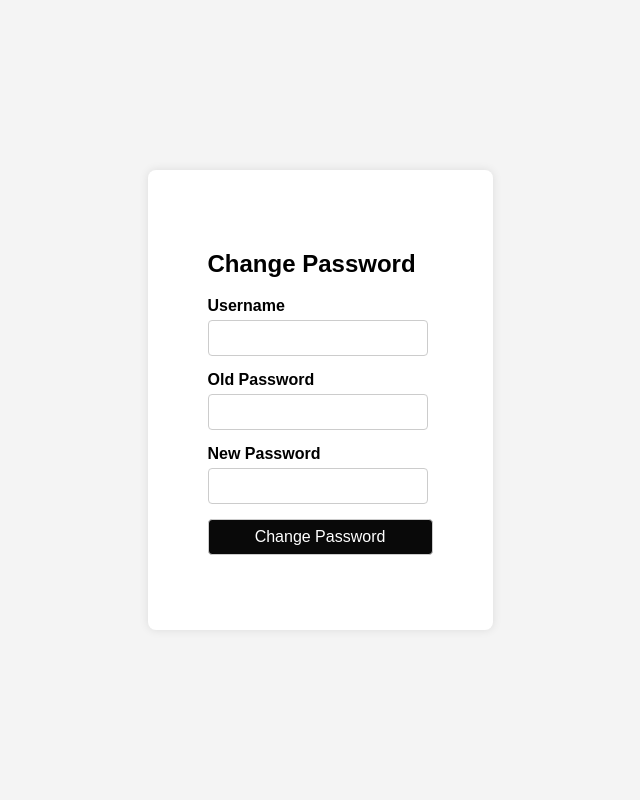
After one commit to Tomawk/SNH_Project, a PHP site: page /password_change.php in a window 1280 px wide. The commit adds this page. Shown: the whole page, without its empty margins (320-960 px from the left). Run offline with PHP 8.4, Linux system fonts and the light colour scheme.

Commit message:
stilizzate password change e recovery

```diff
--- /dev/null
+++ b/CSS/stilePasswordChange.css
@@ -0,0 +1,41 @@
+body {
+    font-family: Arial, sans-serif;
+    margin: 0;
+    padding: 0;
+    display: flex;
+    justify-content: center;
+    align-items: center;
+    height: 100vh;
+    background-color: #f4f4f4;
+  }
+  .change-password-form {
+    background-color: #fff;
+    padding: 60px;
+    border-radius: 8px;
+    box-shadow: 0 0 10px rgba(0, 0, 0, 0.1);
+  }
+  .form-group {
+    margin-bottom: 15px;
+  }
+  label {
+    display: block;
+    font-weight: bold;
+    margin-bottom: 5px;
+  }
+  input[type="password"], input[type="submit"], input[type="text"]{
+    padding: 8px;
+    width: 90%;
+    border-radius: 4px;
+    border: 1px solid #ccc;
+    font-size: 16px;
+  }
+  input[type="submit"] {
+    background-color: #090909;
+    color: #fff;
+    cursor: pointer;
+    transition: background-color 0.3s ease;
+    width: 100%;
+  }
+  input[type="submit"]:hover {
+    background-color: #6c6f75;
+  }
--- a/CSS/stileinfo.css
+++ b/CSS/stileinfo.css
@@ -275,3 +275,8 @@ span.psw {
        width: 100%;
     }
 }
+#change_pwd{
+    position: absolute;
+    left: 15%;
+    top: 83%;
+}
--- a/html/modal.php
+++ b/html/modal.php
@@ -28,7 +28,7 @@
 
     <div class="container" style="background-color:#f1f1f1">
       <button type="button" onclick="closemodal()" class="cancelbtn">Cancel</button>
-      <span class="psw"><a href="#">Password</a> dimenticata?</span>
+      <span class="psw"><a href="recover_password.php">Password</a> dimenticata?</span>
     </div>
   </form>
 </div>
--- a/info.php
+++ b/info.php
@@ -46,7 +46,7 @@
 	</nav>
 	<div id="center_div">
 		<div id="image">
-		<img src="immagini/user.png" alt="avatar">
+			<img src="immagini/user.png" alt="avatar">
 		</div>
 		<p id= "username"><strong><?php echo $_SESSION['username']?></strong></p>
 		<p id="storico"><strong>Utente dal: </strong><?php echo $date ?></p>
@@ -56,6 +56,7 @@
 		<p id= "indirizzo"><strong>Indirizzo: </strong><?php echo $indirizzo ?></p>
 		<p id= "citta"><strong>Citt&agrave;: </strong><?php echo $citta ?></p>
 		<p id= "cap"><strong>Cap: </strong><?php echo $cap ?></p>
+		<p><a id="change_pwd" href="password_change.php">Change password</a></p>
 		<!--
 		<form method="post">
 		<input type="submit" name="change" id="change" value="Modifica Profilo">
--- /dev/null
+++ b/password_change.php
@@ -0,0 +1,38 @@
+<?php
+    session_start();
+    require('inc/db.php');
+?>
+
+
+<!DOCTYPE html>
+<html lang="en">
+<head>
+  <meta charset="UTF-8">
+  <title>Change Password</title>
+  <link href="CSS/stilePasswordChange.css" rel="stylesheet" type="text/css">
+
+</head>
+<body>
+  <div class="change-password-form">
+    <h2>Change Password</h2>
+    <form  action="utility/elaborate_change_password.php" method="post">
+    <div class="form-group">
+        <label for="username">Username</label>
+        <input type="text" id="username" name="username" required>
+      </div>
+      <div class="form-group">
+        <label for="oldPassword">Old Password</label>
+        <input type="password" id="old_password" name="old_password" required>
+      </div>
+      <div class="form-group">
+        <label for="newPassword">New Password</label>
+        <input type="password" id="new_password" name="new_password" required>
+      </div>
+
+      <div class="form-group">
+        <input type="submit" value="Change Password">
+      </div>
+    </form>
+  </div>
+</body>
+</html>
```
Also changed, not shown: recover_password.php (added, +32 -0 lines), utility/elaborate_change_password.php (added, +31 -0 lines), utility/elaborate_forgotten_password.php (added, +59 -0 lines).
